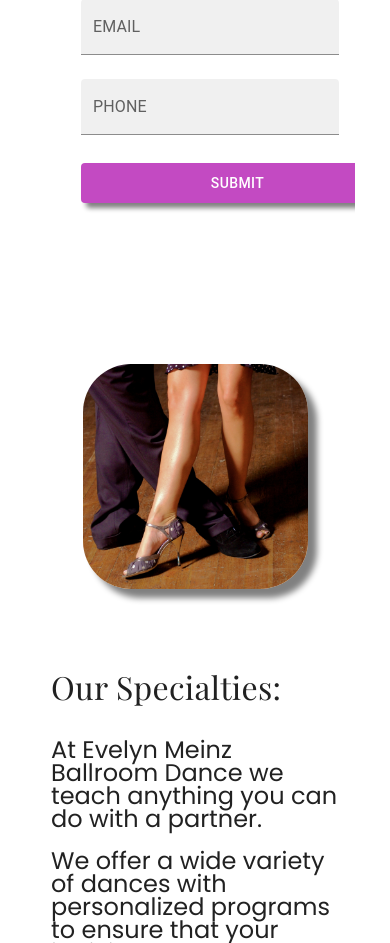
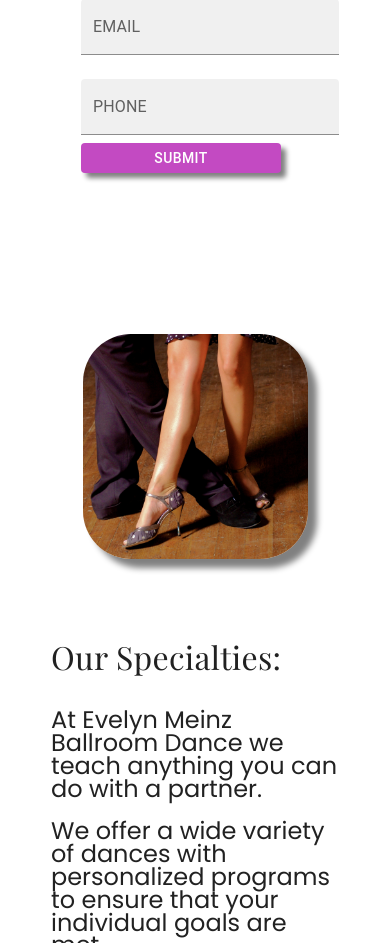
Before and after one commit to th2n10s4u/embd-website, a React (Create React App) app: page / in a window 390 px wide. Shown: the part 2454-3397 px from the top of the page. Built offline with nearby package versions, Linux system fonts and the light colour scheme.

Commit message:
Update SnackBarAlert.js
Changed button media queries

```diff
--- a/src/assets/components/TemplateComponents/SnackBarAlert.js
+++ b/src/assets/components/TemplateComponents/SnackBarAlert.js
@@ -27,9 +27,11 @@ export default function SnackBarAlert() {
     <Stack spacing={10} sx={{ width: "100%" }}>
       <Button
         onClick={handleClick}
-        style={{
-          minWidth: "313px",
-          minHeight: "40px",
+        sx={{
+          width: { xs: "200px", sm: "313px", md: "313px" },
+          height: { xs: "30px", sm: "40px" },
+          // minWidth: "313px",
+          // minHeight: "40px",
           marginTop: "20px",
           boxShadow: "5px 5px 5px grey",
         }}
```
